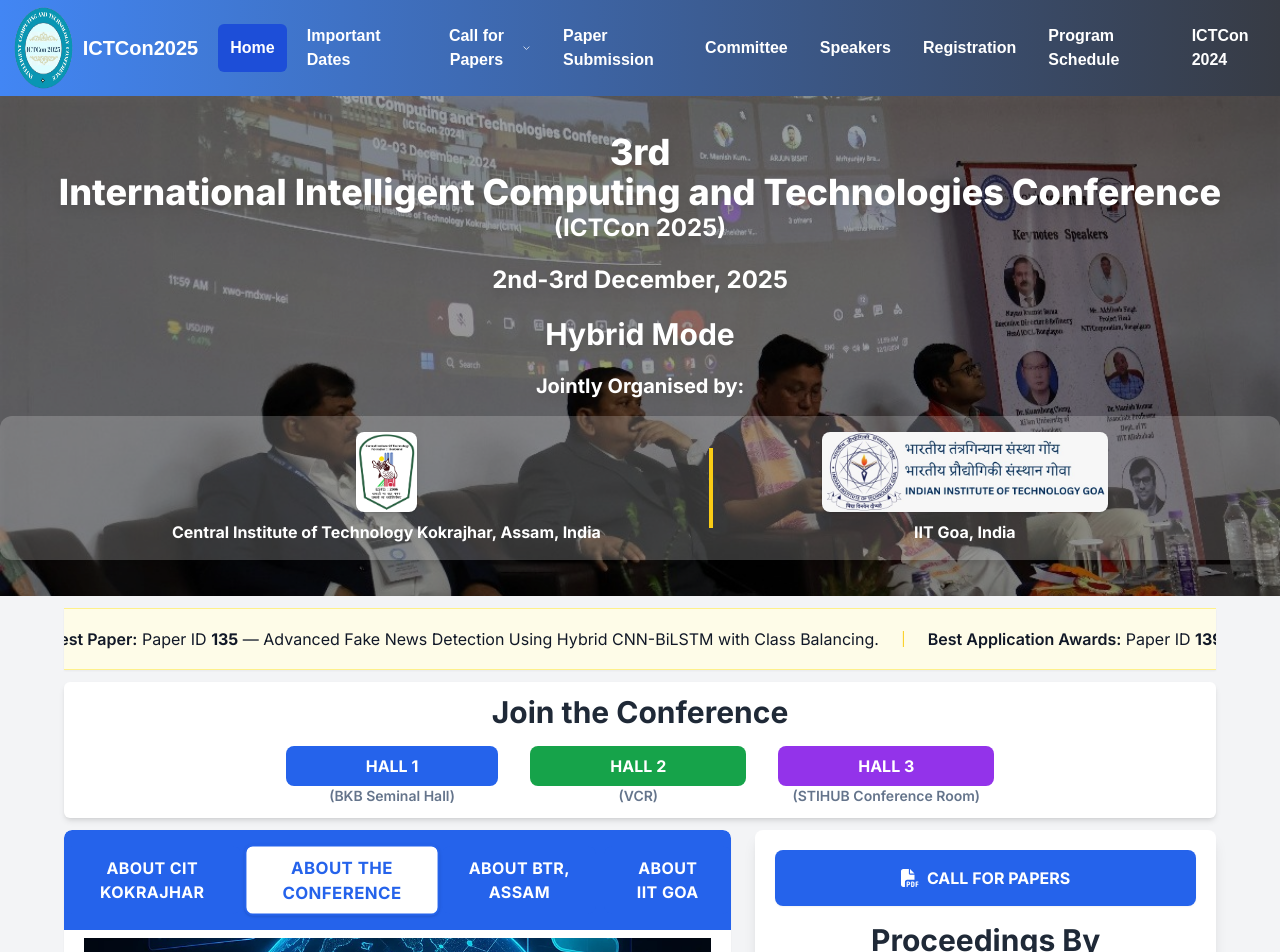
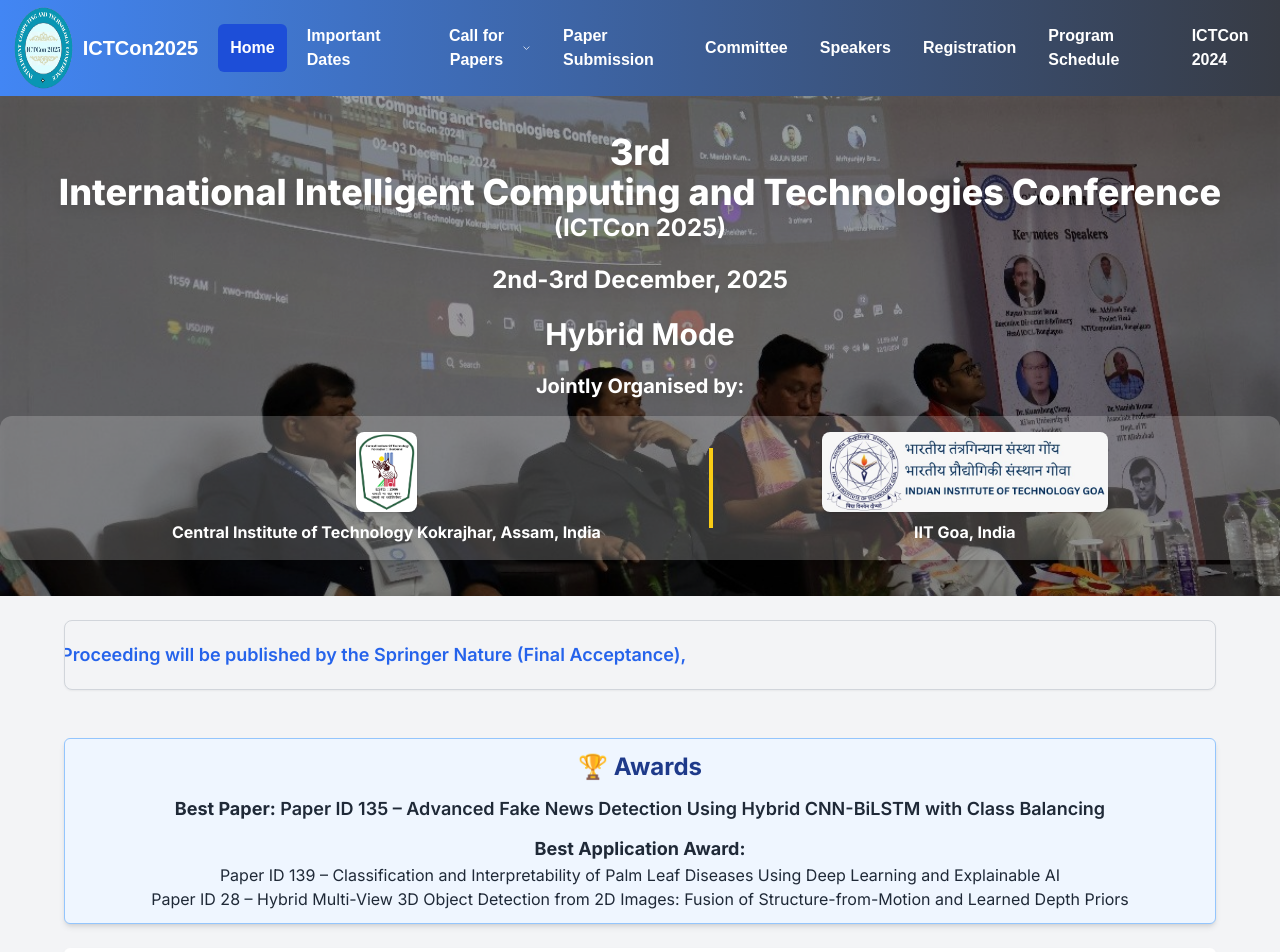
Before and after one commit to ictcon-cit/ictcon_2026, a Next.js app: page / in a window 1280 px wide. Shown: the top 952 px of the page. Built offline with nearby package versions, Linux system fonts and the light colour scheme.

Commit message:
uPDATED AWARDS

```diff
--- a/src/app/page.tsx
+++ b/src/app/page.tsx
@@ -309,6 +309,22 @@
       <div className="mb-3 px-4 sm:px-16">
         <HorizontalScroll />
       </div>
+      {/* Awards Section */}
+<div className="mx-4 sm:mx-16 px-5 py-3 bg-blue-50 border border-blue-300 rounded-md shadow-md my-6 text-center">
+  <h2 className="text-2xl font-bold mb-3 text-blue-900">🏆 Awards</h2>
+
+  <p className="text-lg font-semibold text-gray-800">
+    <span className="font-bold">Best Paper:</span> Paper ID 135 – Advanced Fake News Detection Using Hybrid CNN-BiLSTM with Class Balancing
+  </p>
+
+  <p className="text-lg font-semibold text-gray-800 mt-3">
+    <span className="font-bold">Best Application Award:</span>
+  </p>
+
+  <p className="text-gray-800">Paper ID 139 – Classification and Interpretability of Palm Leaf Diseases Using Deep Learning and Explainable AI</p>
+  <p className="text-gray-800">Paper ID 28 – Hybrid Multi-View 3D Object Detection from 2D Images: Fusion of Structure-from-Motion and Learned Depth Priors</p>
+</div>
+
       <div className="mb-3 mx-4 sm:mx-16 px-5 py-3 bg-white rounded-md shadow-md">
         <h2 className="text-3xl font-bold mb-4 text-center">
           Join the Conference
--- a/src/components/horizontalscroll.tsx
+++ b/src/components/horizontalscroll.tsx
@@ -2,43 +2,33 @@
 
 const HorizontalScroll: React.FC = () => {
   const textContent = (
-    <div className="flex items-center gap-6 text-xs sm:text-sm md:text-base">
-      {/* Left label */}
-      <span className="font-semibold text-yellow-900 flex items-center gap-2 whitespace-nowrap">
-        <span className="text-lg sm:text-xl">🎉</span>
-        Award Winners – ICTCon 2025
-      </span>
+    <p className="text-blue-500 text-sm md:text-lg whitespace-nowrap overflow-hidden text-ellipsis">
 
-      <span className="hidden sm:inline-block h-4 w-px bg-yellow-400" />
+       <span className="ml-2 font-semibold text-blue-600">
+  Proceedings By: Conference Proceeding will be published by the Springer Nature (Final Acceptance),
+</span>
 
-      {/* Best Paper */}
-      <p className="text-gray-900 whitespace-nowrap">
-        <span className="font-semibold">Best Paper:</span>
-        &nbsp;Paper ID <strong>135</strong> — Advanced Fake News Detection Using
-        Hybrid CNN-BiLSTM with Class Balancing.
-      </p>
+      {/* <span className="font-bold text-red-500">
+        [
+        <a
+          href="./ICTCon2025_IDXXX.pptx"
+          target="_blank"
+          rel="noopener noreferrer"
+          className="hover:underline hover:text-red-800"
+        >
+          Oral power point presentation template available
+        </a>
+        ]
+      </span> */}
+    </p>
 
-      <span className="hidden sm:inline-block h-4 w-px bg-yellow-400" />
-
-      {/* Best Application Awards (139 & 28) */}
-      <p className="text-gray-900 whitespace-nowrap">
-        <span className="font-semibold">Best Application Awards:</span>
-        &nbsp;Paper ID <strong>139</strong> — Classification &amp; Interpretability
-        of Palm Leaf Diseases using Deep Learning and Explainable AI;
-        &nbsp;Paper ID <strong>28</strong> — Hybrid Multi-View 3D Object Detection
-        using 2D Images: Fusion of Structure-from-Motion and Learned Depth Priors.
-      </p>
-    </div>
   );
 
   return (
-    <div className="horizontal-scroll-container w-full bg-yellow-50 text-black border-y border-yellow-200 shadow-sm overflow-hidden">
+    <div className="horizontal-scroll-container mx-auto bg-gray-100 text-black flex items-center shadow-sm sm:rounded-lg px-4 overflow-hidden border border-gray-300 py-5 my-3">
       <div className="scrolling-content flex gap-10">
-        {[0, 1].map((i) => (
-          <div
-            key={i}
-            className="scrolling-text flex-shrink-0 px-6 py-3 md:py-4 overflow-visible"
-          >
+        {[...Array(2)].map((_, index) => (
+          <div key={index} className="scrolling-text">
             {textContent}
           </div>
         ))}
```
